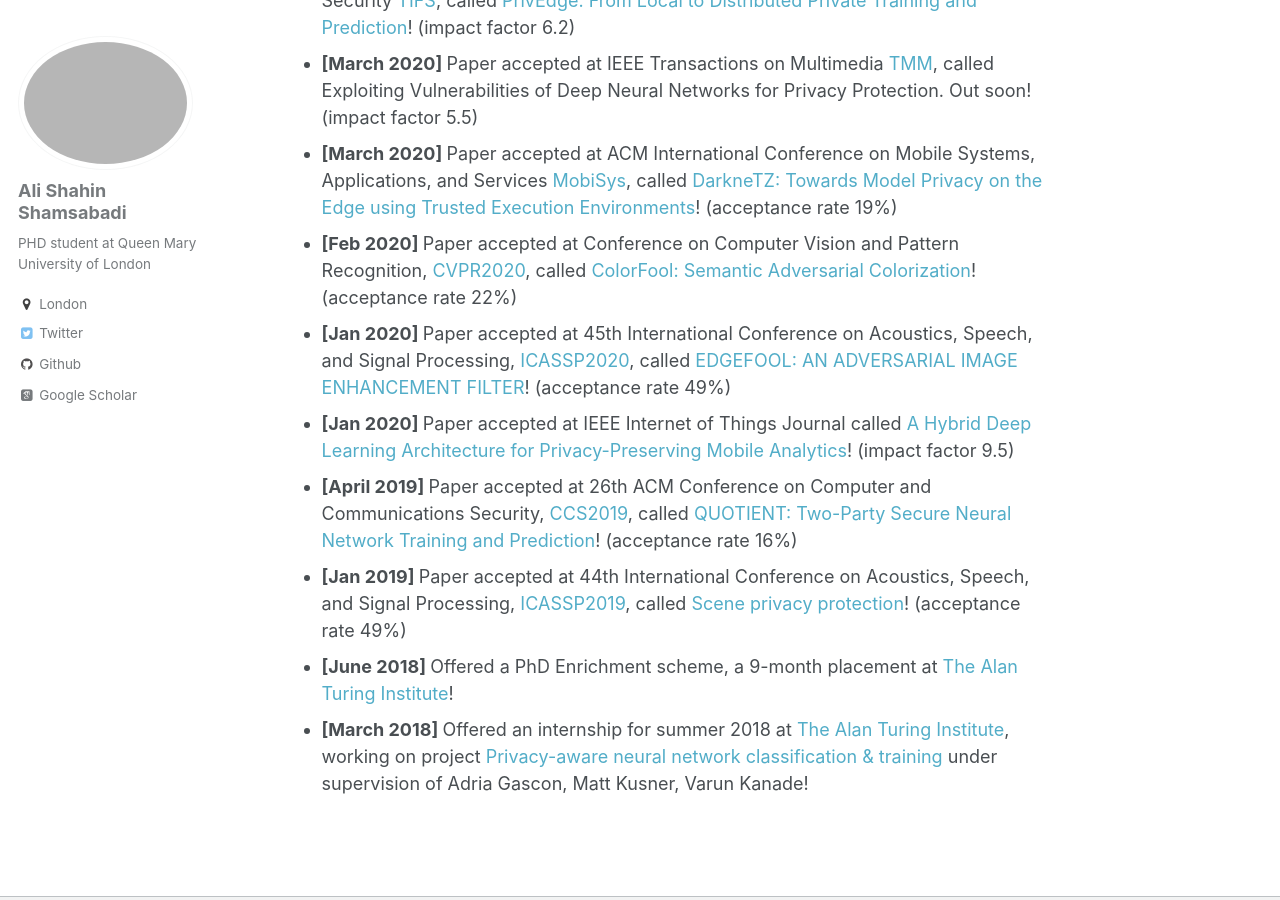
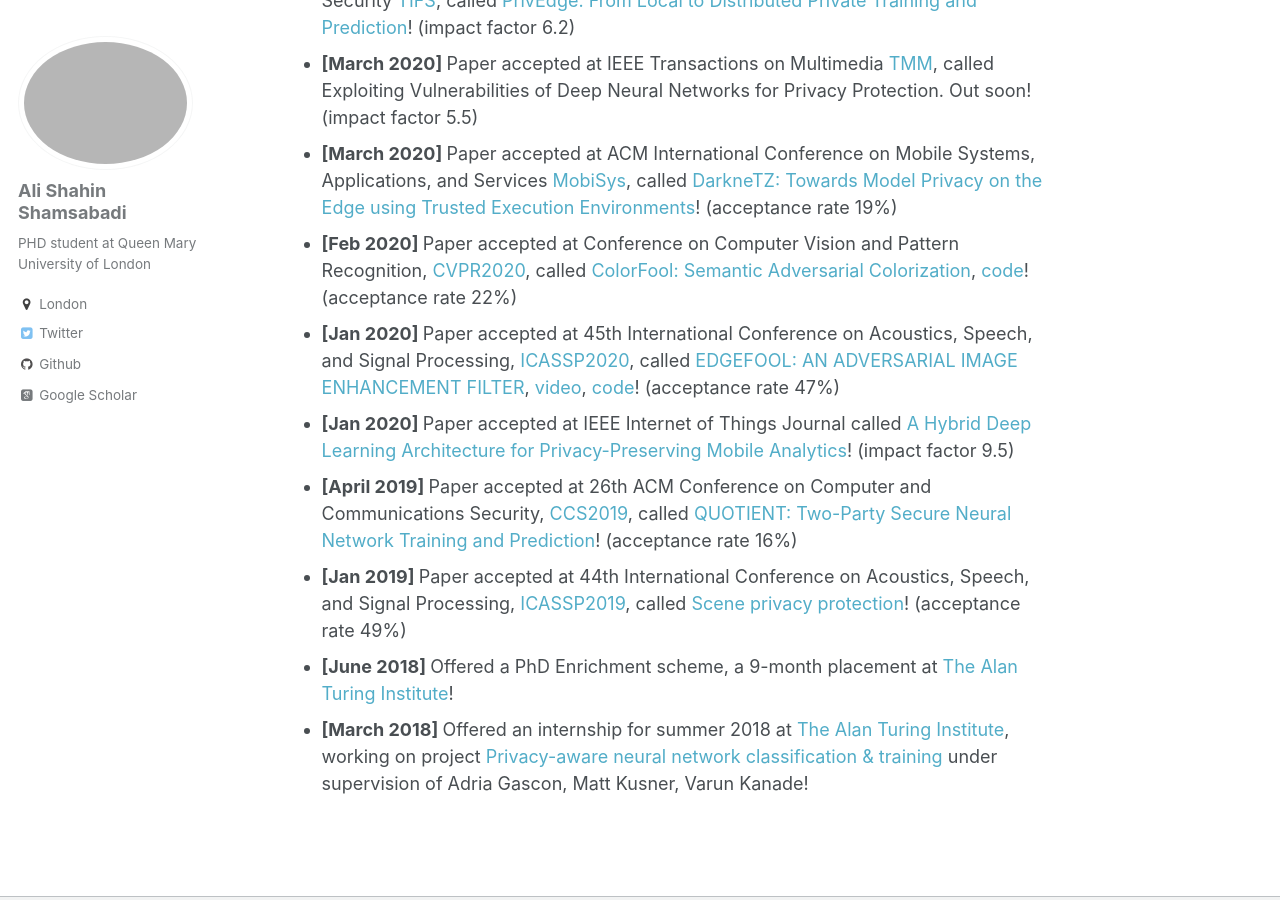
Before and after one commit to AliShahin/AliShahin.github.io, a Jekyll site: the page built from _pages/about.md, in a window 1280 px wide and 900 px high, scrolled down 812 px. Built offline with Jekyll 4.4.1, drawn with Linux system fonts in a browser that asks for light colours; some web fonts are replaced.

Commit message:
Update about.md

```diff
--- a/_pages/about.md
+++ b/_pages/about.md
@@ -19,8 +19,8 @@ I love to explore the intersection of Machine Learning, Privacy and Image Proces
 - <b> [March 2020] </b> Paper accepted at IEEE Transactions on Information Forensics and Security [TIFS](https://ieeexplore.ieee.org/xpl/RecentIssue.jsp?punumber=10206), called [PrivEdge: From Local to Distributed Private Training and Prediction](https://arxiv.org/pdf/2004.05574.pdf)! (impact factor 6.2)
 - <b> [March 2020] </b> Paper accepted at IEEE Transactions on Multimedia [TMM](https://ieeexplore.ieee.org/xpl/RecentIssue.jsp?punumber=6046), called Exploiting Vulnerabilities of Deep Neural Networks for Privacy Protection. Out soon! (impact factor 5.5)
 - <b> [March 2020] </b> Paper accepted at ACM International Conference on Mobile Systems, Applications, and Services [MobiSys](https://www.sigmobile.org/mobisys/2020/), called [DarkneTZ: Towards Model Privacy on the Edge using Trusted Execution Environments](https://arxiv.org/pdf/2004.05703.pdf)! (acceptance rate 19%)
-- <b> [Feb 2020] </b> Paper accepted at Conference on Computer Vision and Pattern Recognition, [CVPR2020](http://cvpr2020.thecvf.com), called [ColorFool: Semantic Adversarial Colorization](https://arxiv.org/pdf/1911.10891.pdf)! (acceptance rate 22%)
-- <b> [Jan 2020] </b> Paper accepted at 45th International Conference on Acoustics, Speech, and Signal Processing, [ICASSP2020](https://2020.ieeeicassp.org), called [EDGEFOOL: AN ADVERSARIAL IMAGE ENHANCEMENT FILTER](https://arxiv.org/pdf/1910.12227.pdf)! (acceptance rate 49%)
+- <b> [Feb 2020] </b> Paper accepted at Conference on Computer Vision and Pattern Recognition, [CVPR2020](http://cvpr2020.thecvf.com), called [ColorFool: Semantic Adversarial Colorization](https://arxiv.org/pdf/1911.10891.pdf), [code](https://github.com/smartcameras/ColorFool)! (acceptance rate 22%)
+- <b> [Jan 2020] </b> Paper accepted at 45th International Conference on Acoustics, Speech, and Signal Processing, [ICASSP2020](https://2020.ieeeicassp.org), called [EDGEFOOL: AN ADVERSARIAL IMAGE ENHANCEMENT FILTER](https://arxiv.org/pdf/1910.12227.pdf), [video](https://www.youtube.com/watch?time_continue=16&v=jzoo5USTUSs&feature=emb_logo), [code](https://github.com/smartcameras/EdgeFool)! (acceptance rate 47%)
 - <b> [Jan 2020] </b> Paper accepted at IEEE Internet of Things Journal called [A Hybrid Deep Learning Architecture for Privacy-Preserving Mobile Analytics](https://arxiv.org/pdf/1703.02952.pdf)! (impact factor 9.5)
 - <b> [April 2019] </b> Paper accepted at 26th ACM Conference on Computer and Communications Security, [CCS2019](https://sigsac.org/ccs/CCS2019/), called [QUOTIENT: Two-Party Secure Neural Network Training and Prediction](https://arxiv.org/pdf/1907.03372.pdf)! (acceptance rate 16%)
 - <b> [Jan 2019] </b> Paper accepted at 44th International Conference on Acoustics, Speech, and Signal Processing, [ICASSP2019](https://2019.ieeeicassp.org), called [Scene privacy protection](https://qmro.qmul.ac.uk/xmlui/bitstream/handle/123456789/56780/Cavallaro%20Scene%20privacy%20protection%202019%20Accepted.pdf?sequence=2)! (acceptance rate 49%)
```
